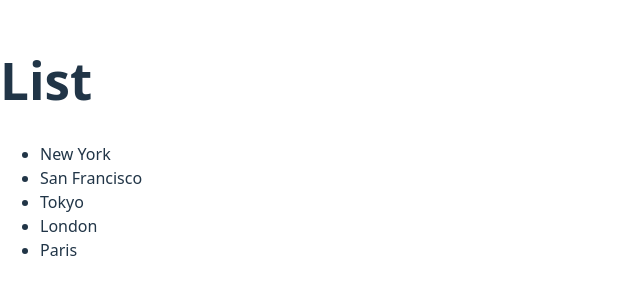
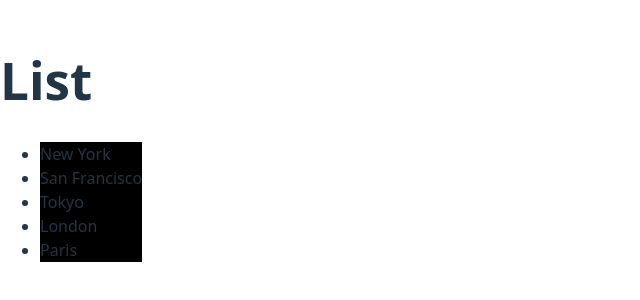
Before and after one commit to longy011/react-vite-app, a React (Vite) app in the folder react-vite-app/: page / in a window 1280 px wide. Shown: the part 252-552 px from the top of the page, without its empty margins (0-640 px from the left). Built offline with nearby package versions, Linux system fonts and the light colour scheme.

Commit message:
Added state to ListGroup component

```diff
--- /dev/null
+++ b/react-vite-app/src/components/ListGroup.css
@@ -0,0 +1,7 @@
+.active {
+    background-color: blue;
+}
+
+.list-item {
+    background-color: black;
+}
--- a/react-vite-app/src/components/ListGroup.tsx
+++ b/react-vite-app/src/components/ListGroup.tsx
@@ -1,17 +1,18 @@
 import { Fragment } from "react/jsx-runtime";
-import { MouseEvent } from "react";
+import "./ListGroup.css";
+import { useState } from "react";
 
+// Each component instance has its own state
 function ListGroup() {
   // All arrays have an index that we can access in the .map() method
   let items = ["New York", "San Francisco", `Tokyo`, `London`, `Paris`];
-  //   items = [];
+
+  // Hook (this is the state hook, hooks let us tap into Reacts features)
+  const [selectedIndex, setSelectedIndex] = useState(-1); // Using (variable, method) is convention here
 
   const message = items.length === 0 && <p>No item found</p>;
 
   // Event handler
-  // To handle event logic we should use a separate function within the component
-  // by adding : MouseEvent we have used type annotiation, and now we have autocompletion when we get props of event
-  const handleClick = (event: MouseEvent) => console.log(event);
 
   return (
     // React Fragment lets you have many html tags in one return statement
@@ -26,7 +27,13 @@ function ListGroup() {
         {/* Often when bring items from an API each item will have an id property item.id */}
         {items.map((item, index) => (
           // In react each element has a property called onClick, in this example we use an arrow function
-          <li key={item} onClick={handleClick}>
+          <li
+            className={selectedIndex === index ? "active" : "list-item"}
+            key={item}
+            onClick={() => {
+              setSelectedIndex(index);
+            }}
+          >
             {item}
           </li>
         ))}
```
